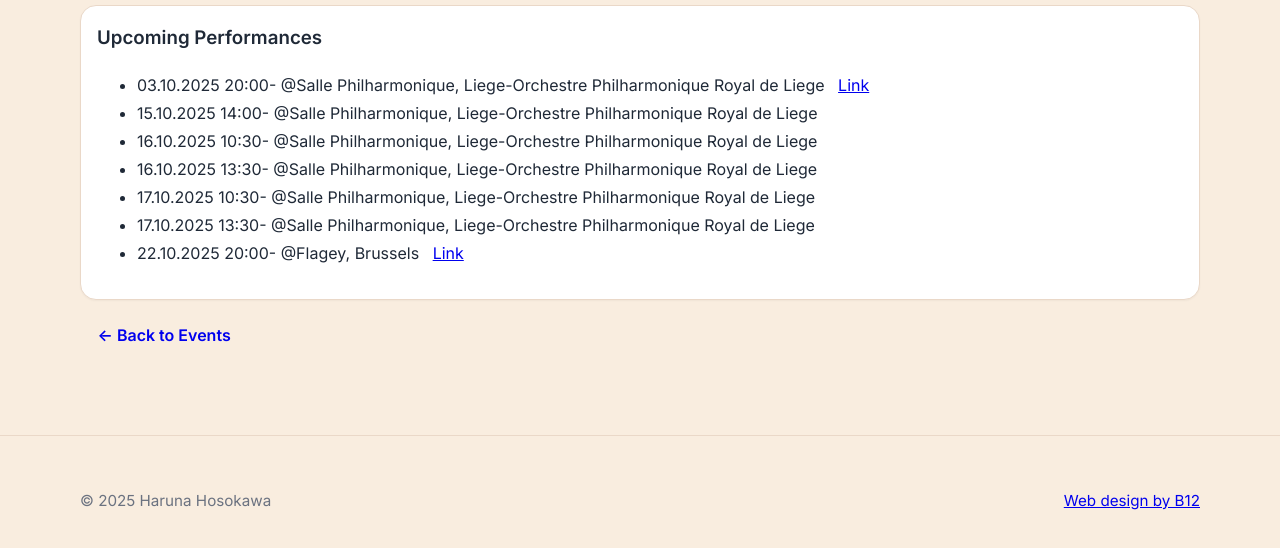
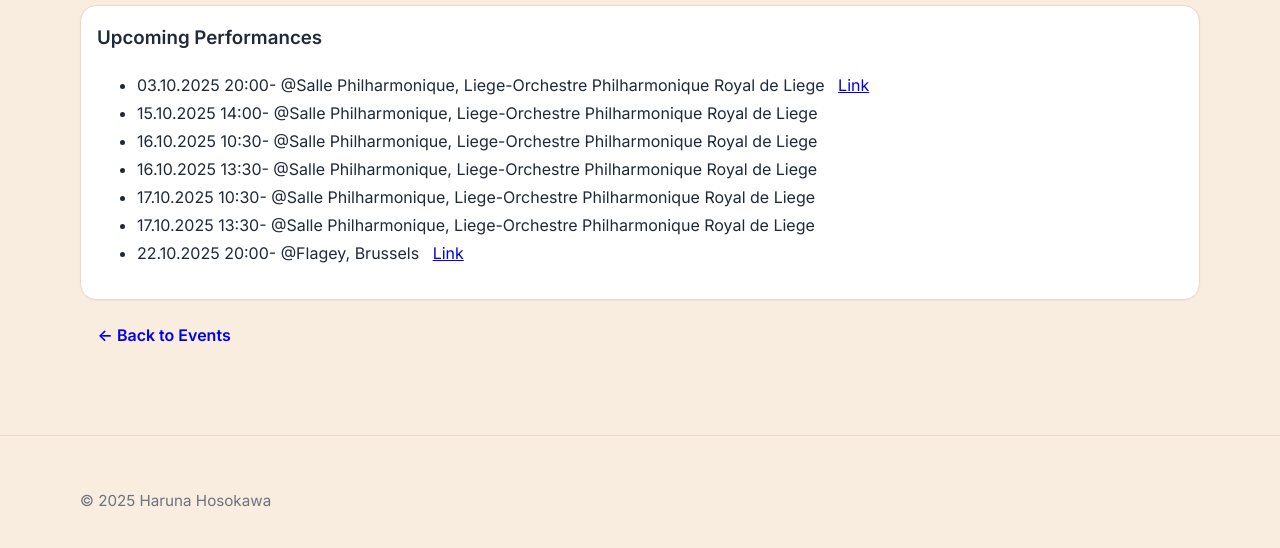
Before and after one commit to chomupdding14/haruna-hosokawa-va, a plain HTML site: page concert-performance.html in a window 1280 px wide. Shown: the part 344-892 px from the top of the page. Drawn offline with Linux system fonts and the light colour scheme.

Commit message:
Update concert-performance.html

```diff
--- a/concert-performance.html
+++ b/concert-performance.html
@@ -73,7 +73,6 @@
   <footer class="footer">
     <div class="wrap footer-inner">
       <p>© <span id="year"></span> Haruna Hosokawa</p>
-      <a href="https://www.b12.io" target="_blank" rel="noopener">Web design by B12</a>
     </div>
   </footer>
   <script src="assets/js/main.js"></script>
```
